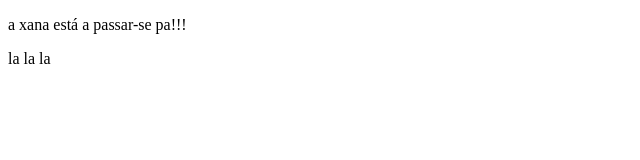
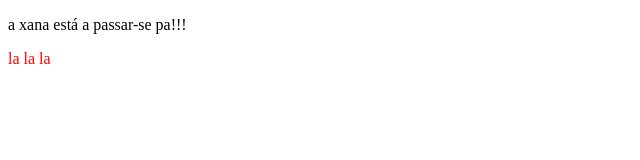
Before and after one commit to dock70/montevelho, a plain HTML site: page index.html in a window 1280 px wide. Shown: the full height of the page, 0-640 px from the left. Drawn offline with Linux system fonts and the light colour scheme.

Commit message:
style test

```diff
--- a/index.html
+++ b/index.html
@@ -6,6 +6,6 @@
 </head>
 <body>
 	<p>a xana está a passar-se pa!!!</p>
-	<div class="test"> la la la</div>
+	<div class="test" style="color: red"> la la la</div>
 </body>
 </html>
```
